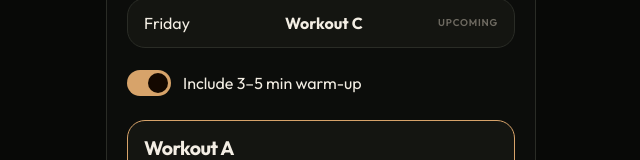
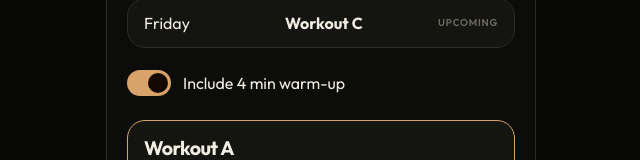
Before and after one commit to JSGehlen/kahvakulli, a React (Vite) app: page / in a window 1280 px wide. Both pictures are taken after a click on the button 640 px from the left and 273 px from the top of the page. Shown: the part 560-720 px from the top of the page, without its empty margins (319-959 px from the left). Built offline with nearby package versions, Linux system fonts and the light colour scheme.

Commit message:
warm up mins

```diff
--- a/src/screens/HomeScreen.tsx
+++ b/src/screens/HomeScreen.tsx
@@ -39,10 +39,9 @@ function formatEquipment(item: string): string {
   return item.replace(/^1\s*[×x]\s*/i, '').trim()
 }
 
-function warmupToggleLabel(label: string): string {
-  const match = label.match(/(\d+\s*[–-]\s*\d+)\s*min/i)
-  if (match) return `Include ${match[1].replace(/\s+/g, '')} min warm-up`
-  return 'Include warm-up'
+function warmupToggleLabel(totalSec: number): string {
+  const minutes = Math.max(1, Math.round(totalSec / 60))
+  return `Include ${minutes} min warm-up`
 }
 
 function weekOrder(dayName: string): number {
@@ -187,7 +186,7 @@ export function ProgramScreen({
             onChange={onToggleWarmup}
           />
           <span className="switch" aria-hidden="true" />
-          {warmupToggleLabel(program.warmup.label)}
+          {warmupToggleLabel(program.warmup.totalSec)}
         </label>
       ) : null}
 
--- a/src/timeline.ts
+++ b/src/timeline.ts
@@ -38,10 +38,9 @@ export function sessionMinutes(program: Program, session: Session, includeWarmup
   )
 }
 
-export function formatWarmupMeta(label: string): string {
-  const match = label.match(/(\d+\s*[–-]\s*\d+)\s*min/i)
-  if (match) return `Repeats for ${match[1].replace(/\s+/g, '')} min`
-  return label
+export function formatWarmupMeta(totalSec: number): string {
+  const minutes = Math.max(1, Math.round(totalSec / 60))
+  return `Repeats for ${minutes} min`
 }
 
 export function buildTimeline(
@@ -63,7 +62,7 @@ export function buildTimeline(
         segments.push({
           kind: 'warmup',
           title: step.name,
-          subtitle: formatWarmupMeta(warmup.label),
+          subtitle: formatWarmupMeta(warmup.totalSec),
           durationSec: step.durationSec,
           nextTitle: first?.name,
         })
```
